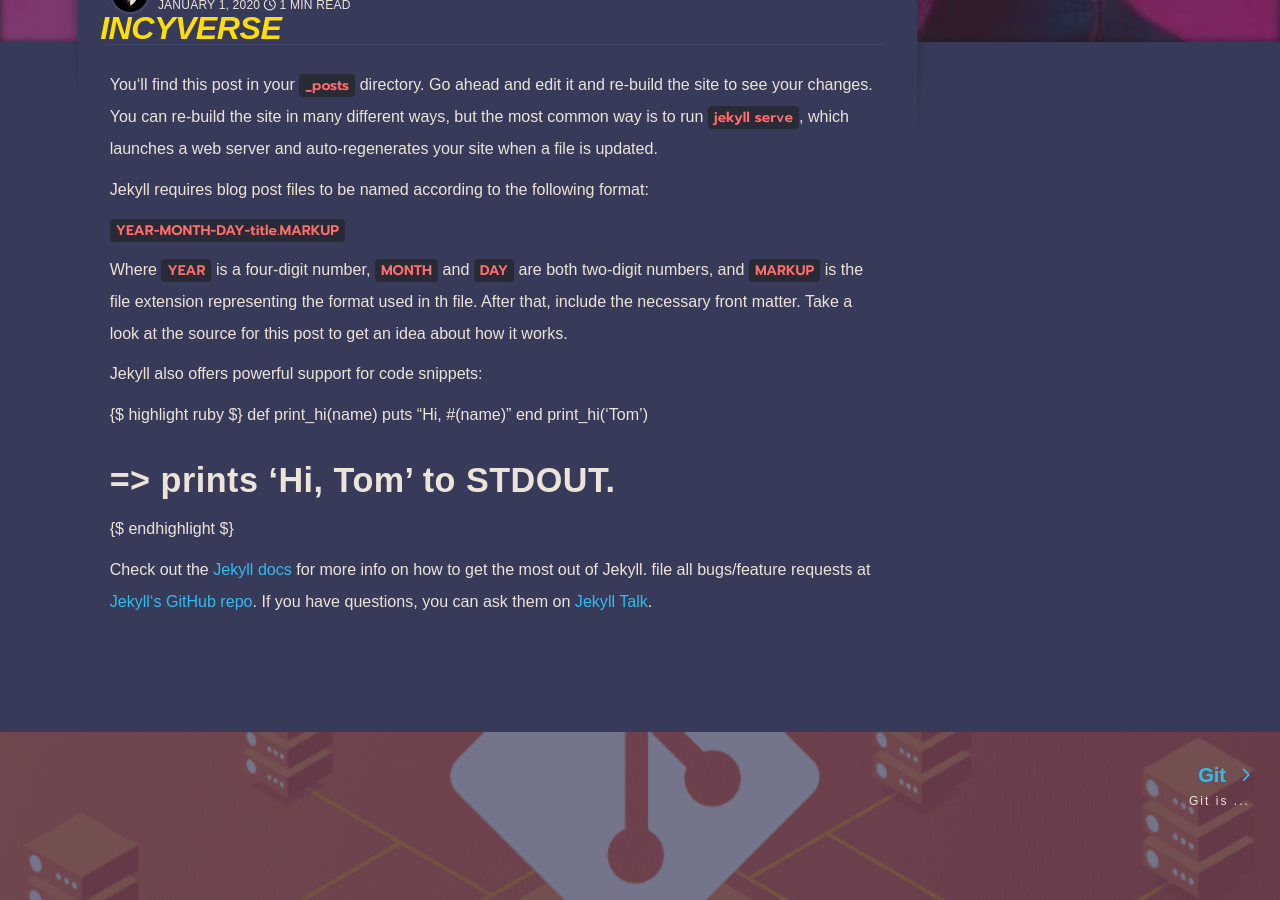
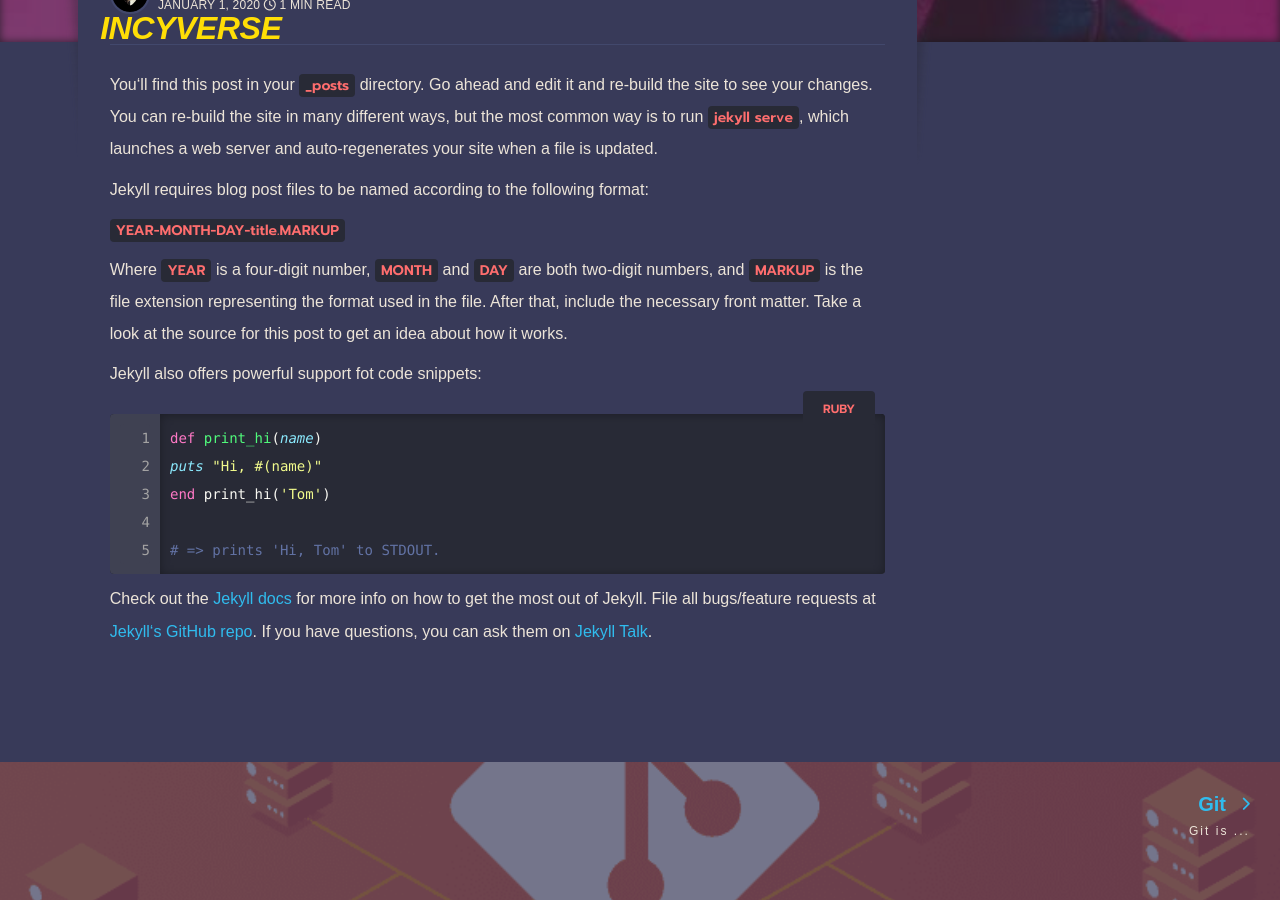
Before and after one commit to incyverse/incyverse.github.io, a Jekyll site: the page built from _posts/2020-01-01-welcome-to-jekyll.md, in a window 1280 px wide and 900 px high, scrolled down 678 px. Built offline with Jekyll 4.4.1, drawn with Linux system fonts in a browser that asks for light colours; nearby versions of some CDN libraries; some web fonts are replaced.

Commit message:
Initial commit

```diff
--- a/_posts/2020-01-01-welcome-to-jekyll.md
+++ b/_posts/2020-01-01-welcome-to-jekyll.md
@@ -6,33 +6,31 @@ categories: development
 tags: jekyll
 ---
 
-You‘ll find this post in your `_posts` directory. Go ahead and edit it and re-build the site to see your changes. You
-can re-build the site in many different ways, but the most common way is to run `jekyll serve`, which launches a web
-server and auto-regenerates your site when a file is updated.
+You‘ll find this post in your `_posts` directory. Go ahead and edit it and re-build the site to see your changes.
+You can re-build the site in many different ways, but the most common way is to run `jekyll serve`, which launches a
+web server and auto-regenerates your site when a file is updated.
 
 Jekyll requires blog post files to be named according to the following format:
 
 `YEAR-MONTH-DAY-title.MARKUP`
 
-Where `YEAR` is a four-digit number, `MONTH` and `DAY` are both two-digit numbers, and `MARKUP` is the file extension
-representing the format used in th file. After that, include the necessary front matter. Take a look at the source for
-this post to get an idea about how it works.
+Where `YEAR` is a four-digit number, `MONTH` and `DAY` are both two-digit numbers, and `MARKUP` is the file
+extension representing the format used in the file. After that, include the necessary front matter. Take a look at
+the source for this post to get an idea about how it works.
 
-Jekyll also offers powerful support for code snippets:
+Jekyll also offers powerful support fot code snippets:
 
-{$ highlight ruby $} def print_hi(name)
+{% highlight ruby linenos %}
+def print_hi(name)
 puts "Hi, #(name)"
 end print_hi('Tom')
 
 # => prints 'Hi, Tom' to STDOUT.
+{% endhighlight %}
 
-{$ endhighlight $}
-
-Check out the [Jekyll docs][jekyll-docs] for more info on how to get the most out of Jekyll. file all bugs/feature
+Check out the [Jekyll docs][jekyll-docs] for more info on how to get the most out of Jekyll. File all bugs/feature
 requests at [Jekyll‘s GitHub repo][jekyll-gh]. If you have questions, you can ask them on [Jekyll Talk][jekyll-talk].
 
 [jekyll-docs]: https://jekyllrb.com/docs/home
-
 [jekyll-gh]: https://github.com/jekyll/jekyll
-
 [jekyll-talk]: https://talk.jekyllrb.com/
```
